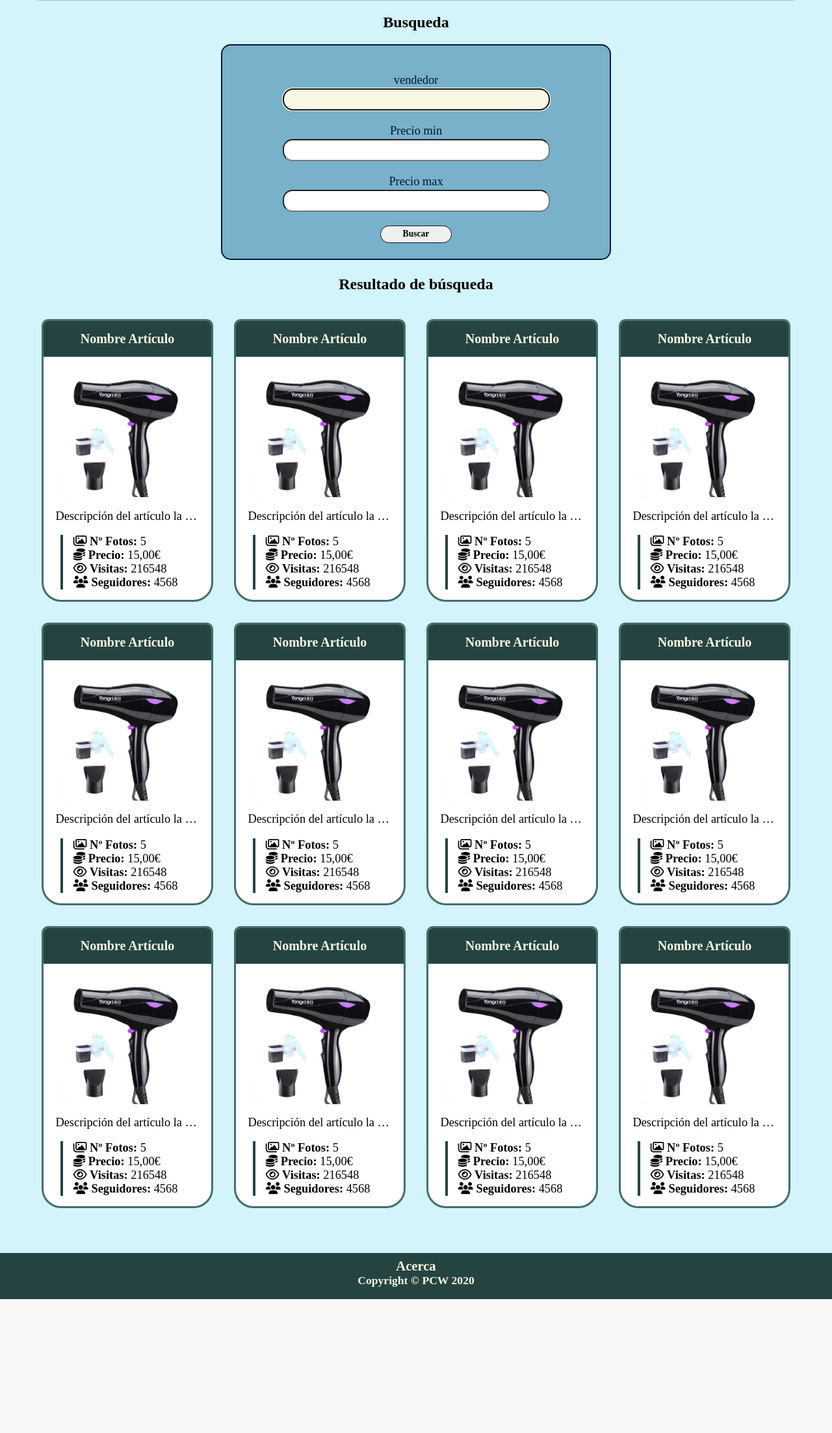
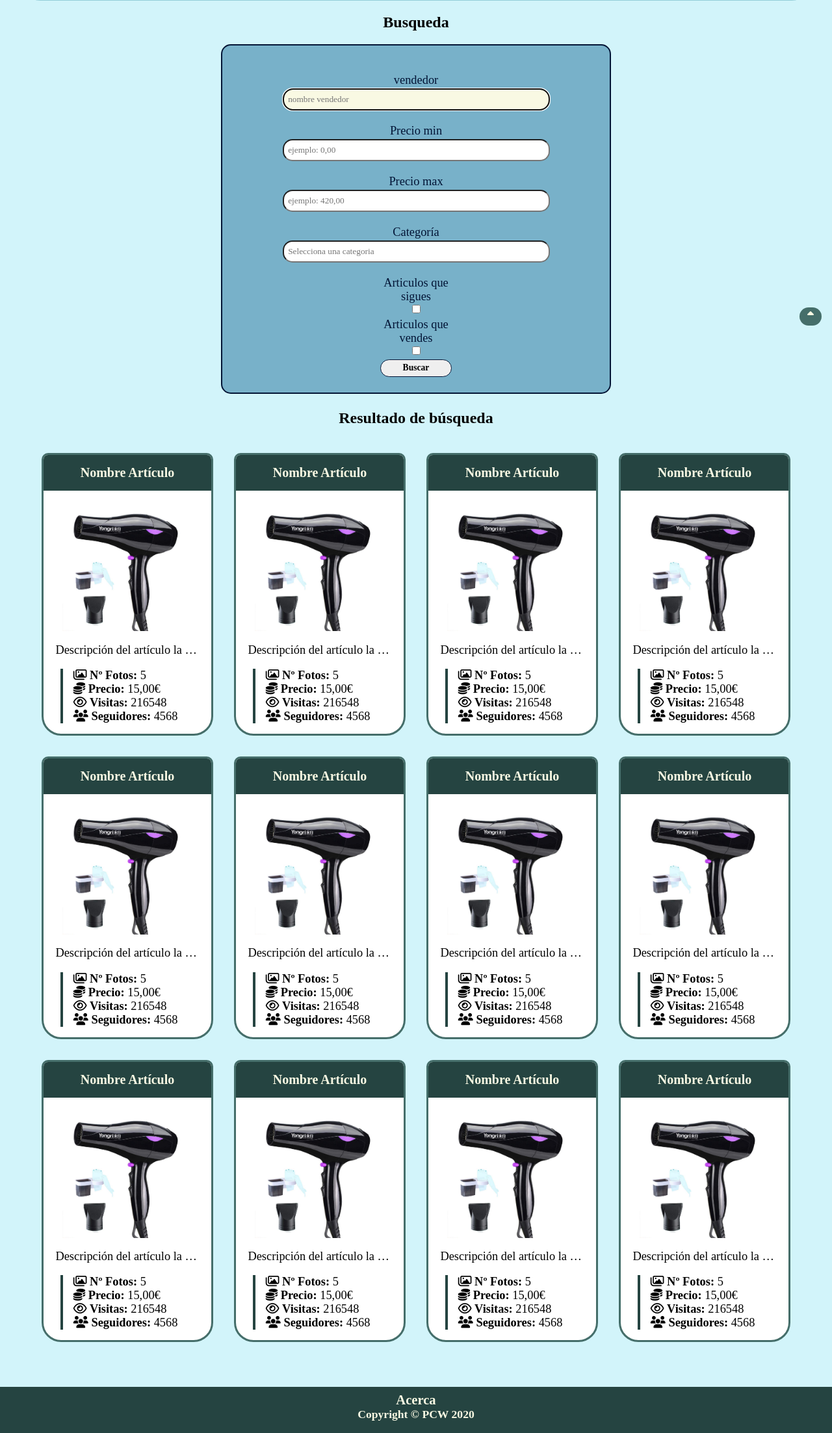
Before and after one commit to AndresGarc/PCW, a PHP site: page /buscar.html in a window 1280 px wide. Shown: the part 283-2488 px from the top of the page at 65% size. Before the commit the page ends 2282 px from the top, so only its background shows below. Run offline with PHP 8.4, Linux system fonts and the light colour scheme; some libraries are stand-ins or nearby versions; some web fonts are replaced.

Commit message:
cambios calidad de vida y lindura

```diff
--- a/acerca.html
+++ b/acerca.html
@@ -29,8 +29,8 @@
     <h2 class="acerca"> Práctica 1 de Programación del cliente Web, 2º curso de ingeniería multimedia</h2>
     <h2 class="acerca">Autores: </h2>
     <article class="contenedor">
-      <h3 class="nombre">Andrés Garcia  800813S agt123@alu.ua.es</h3>
-      <h3 class="nombre">Yeray Mora Sobrino 74009431P ynms1@alu.ua.es</h3>
+      <h3 class="nombre">Andrés García Miras 48761382W agm297@alu.ua.es    Martes 17-19</h3>
+      <h3 class="nombre">Yeray Mora Sobrino 74009431P ynms1@alu.ua.es  Martes 17-19</h3>
     </article>
 
 
@@ -50,7 +50,7 @@
       </p>
     </article>
 
-
+    <a href="#header" id="arriba"><i class="fas fa-sort-up"></i></a>
     <footer>
       <h3><a href="acerca.html">Acerca</a></h3>
       <p>
--- a/buscar.html
+++ b/buscar.html
@@ -31,15 +31,27 @@
    <form id="formu" method="get">
     <p>
       <label for="vendedor">vendedor</label>
-      <input type="text" name="vendedor" id="vendedor" size="20" maxlength="100" autofocus>
+      <input type="text" name="vendedor" id="vendedor" size="20" maxlength="100" placeholder="nombre vendedor" autofocus>
     </p>
     <p>
       <label for="precio">Precio min</label>
-      <input type="number" name="precio" id="precio" size="20" >
+      <input type="number" name="precio" id="precio" size="20" placeholder="ejemplo: 0,00">
     </p>
     <p>
       <label for="precio max">Precio max</label>
-      <input type="number" name="precio max" id="precio max" size="20">
+      <input type="number" name="precio max" id="precio max" size="20" placeholder="ejemplo: 420,00">
+    </p>
+    <p>
+      <label for="categoria">Categoría</label>
+      <input type="select" name="categoria" placeholder="Selecciona una categoria">
+    </p>
+    <p class="radios">
+      <label for="seguidos">Articulos que sigues</label>
+      <input type="checkbox" name="seguidos">
+    </p>
+    <p class="radios">
+      <label for="venta">Articulos que vendes</label>
+      <input type="checkbox" name="venta">
     </p>
 
     <button type="submit" name="busqueda">Buscar</button>
@@ -193,8 +205,8 @@
         </article>
       </div>
    </section>
-
-   <footer >
+   <a href="#header" id="arriba"><i class="fas fa-sort-up"></i></a>
+   <footer>
     <h3><a href="acerca.html">Acerca</a></h3>
     <p>
         Copyright &copy; PCW <time datetime="2020">2020</time>
--- a/estilo.css
+++ b/estilo.css
@@ -40,7 +40,7 @@
     border-right: 3px solid var(--colorAzulC);
   }
 
-  body>nav, .boxProd, .boxProd{
+  body>nav, .boxProd{
     border-bottom-left-radius: 30px;
     border-bottom-right-radius: 30px;
   }
@@ -147,8 +147,8 @@ body{
     max-height: 1em;
     transition:max-height .5s;
   }
-  body>nav>ul>li>a:hover{
-    font-size:1.7em;
+  body>nav>ul>li:hover{
+    font-size:1.3em;
     color: var(--colorAzulVC);
   }
 
@@ -290,6 +290,20 @@ body{
       padding: .5em;
     }
 
+    #descripcion:focus {
+      background-color:var(--colorCrema);
+    }
+    #descripcion:hover{
+      background-color:var(--colorRosa);
+    }
+    .radios{
+     max-width: 100px;
+     margin: 0 auto;
+     display:flex;
+     flex-direction:row;
+     margin-bottom:0.2em;
+    }
+
 /*END FORMULARIOS*/
 
 /*LISTA DE ARTICULOS*/
@@ -361,6 +375,8 @@ section{
     .boxProd>footer>p{
       margin: 0;
     }
+
+
 /*END LISTA DE ARTICULOS*/
 /* Boton arriba */
 #arriba {
@@ -438,6 +454,7 @@ section{
       display: flex;
       flex-direction: column;
       padding: 1.5em;
+      margin-bottom:1em;
   }
 
     .carrusel{
@@ -492,11 +509,11 @@ section{
 
     .preguntas {
      max-width: 1200px;
+     margin: 0 auto;
 
     }
 
     .estoycansado {
-
       text-align:center;
     }
     .mainpre{
--- a/login.html
+++ b/login.html
@@ -43,7 +43,7 @@
       <p><a href="registro.html">Registrate</a></p>
 
     </form>
-
+    <a href="#header" id="arriba"><i class="fas fa-sort-up"></i></a>
     <footer class="especialito">
       <h3><a href="acerca.html">Acerca</a></h3>
           Copyright &copy; PCW <time datetime="2020">2020</time>
```
Also changed, not shown: articulo.html (+7 -7 lines), nuevo.html (+5 -5 lines), registro.html (+5 -4 lines).
